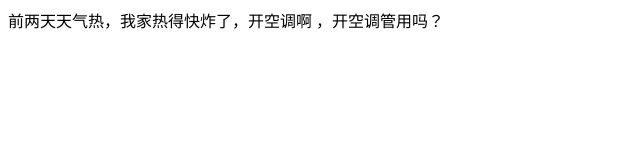
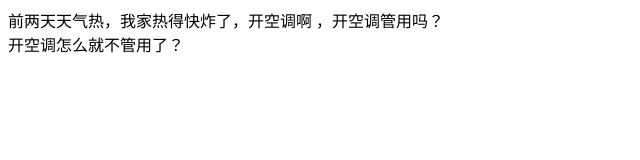
Before and after one commit to taojin3209/myking, a plain HTML site: page index.html in a window 1280 px wide. Shown: the whole page, without its empty margins (0-640 px from the left). Drawn offline with Linux system fonts and the light colour scheme.

Commit message:
蓝猫上传

```diff
--- a/index.html
+++ b/index.html
@@ -10,6 +10,7 @@
 
 <body>
     <div>前两天天气热，我家热得快炸了，开空调啊 ，开空调管用吗？</div>
+    <div>开空调怎么就不管用了？</div>
 </body>
 
 </html>
```
